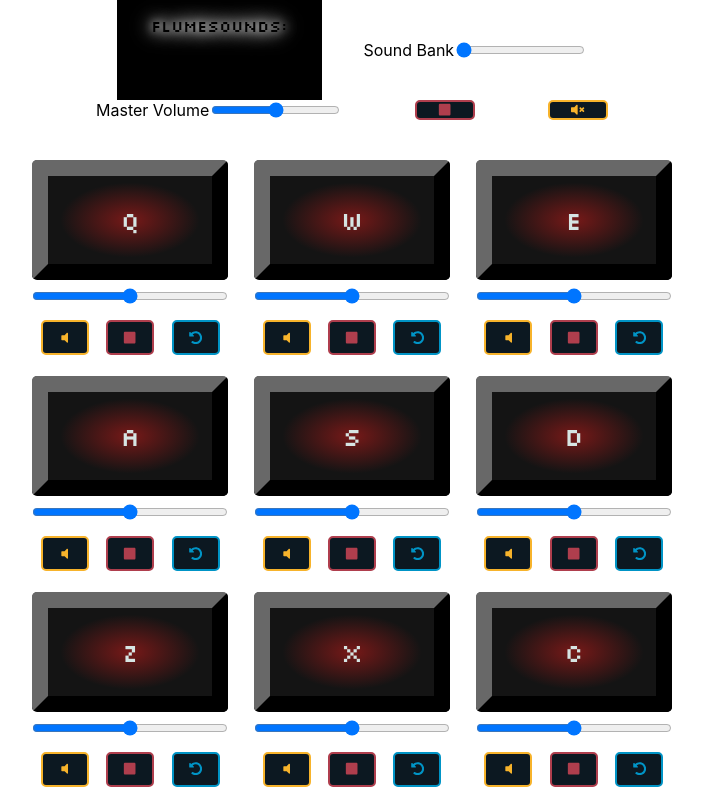
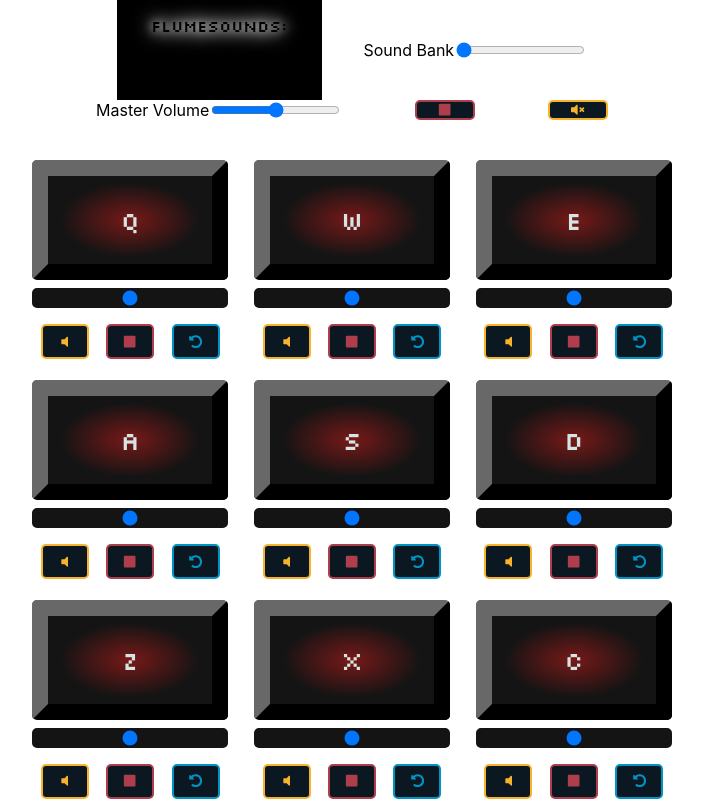
Before and after one commit to nic-vo/nv-portfolio, a Next.js app: page /fcc/drum-machine in a window 1280 px wide. Shown: the whole page, without its empty margins (288-991 px from the left). Built offline with nearby package versions, Linux system fonts and the light colour scheme.

Commit message:
Style pad volume sliders to be glowy
Somewhat browser friendlY

```diff
--- a/components/fcc/drummachine/Pad/Pad.module.css
+++ b/components/fcc/drummachine/Pad/Pad.module.css
@@ -4,6 +4,56 @@
 	flex-direction: column;
 	align-items: center;
 	width: 100%;
+}
+
+.container input {
+	cursor: pointer;
+	appearance: none;
+	width: 100%;
+	margin: 1vh 0 1vh 0;
+	border-radius: 5px;
+	border: 2px solid rgba(20, 20, 20, 1);
+	background-color: rgba(20, 20, 20, 1);
+	transition: border var(--fast-transition);
+}
+
+.container input:active {
+	border: 2px solid var(--pad-overexpose)
+}
+
+.container input::-moz-range-thumb {
+	appearance: none;
+	background: var(--pad-glow);
+	border: none;
+	transition: box-shadow var(--fast-transition);
+}
+
+
+.container input::-moz-range-thumb:focus {
+	background: var(--pad-overexpose);
+	box-shadow: 0px 0px 20px 5px var(--pad-glow);
+}
+
+.container input:active::-moz-range-thumb {
+	background: var(--pad-overexpose);
+	box-shadow: 0px 0px 20px 5px var(--pad-glow);
+}
+
+.container input::-webkit-range-thumb {
+	appearance: none;
+	background: var(--pad-glow);
+	border: none;
+	box-shadow: 0px 0px 20px 5px var(--pad-glow);
+}
+
+.container input::-webkit-range-thumb:focus {
+	background: var(--pad-overexpose);
+	box-shadow: 0px 0px 20px 5px var(--pad-glow);
+}
+
+.container input:active::-webkit-range-thumb {
+	background: var(--pad-overexpose);
+	box-shadow: 0px 0px 20px 5px var(--pad-glow);
 }
 
 .pad {
```
